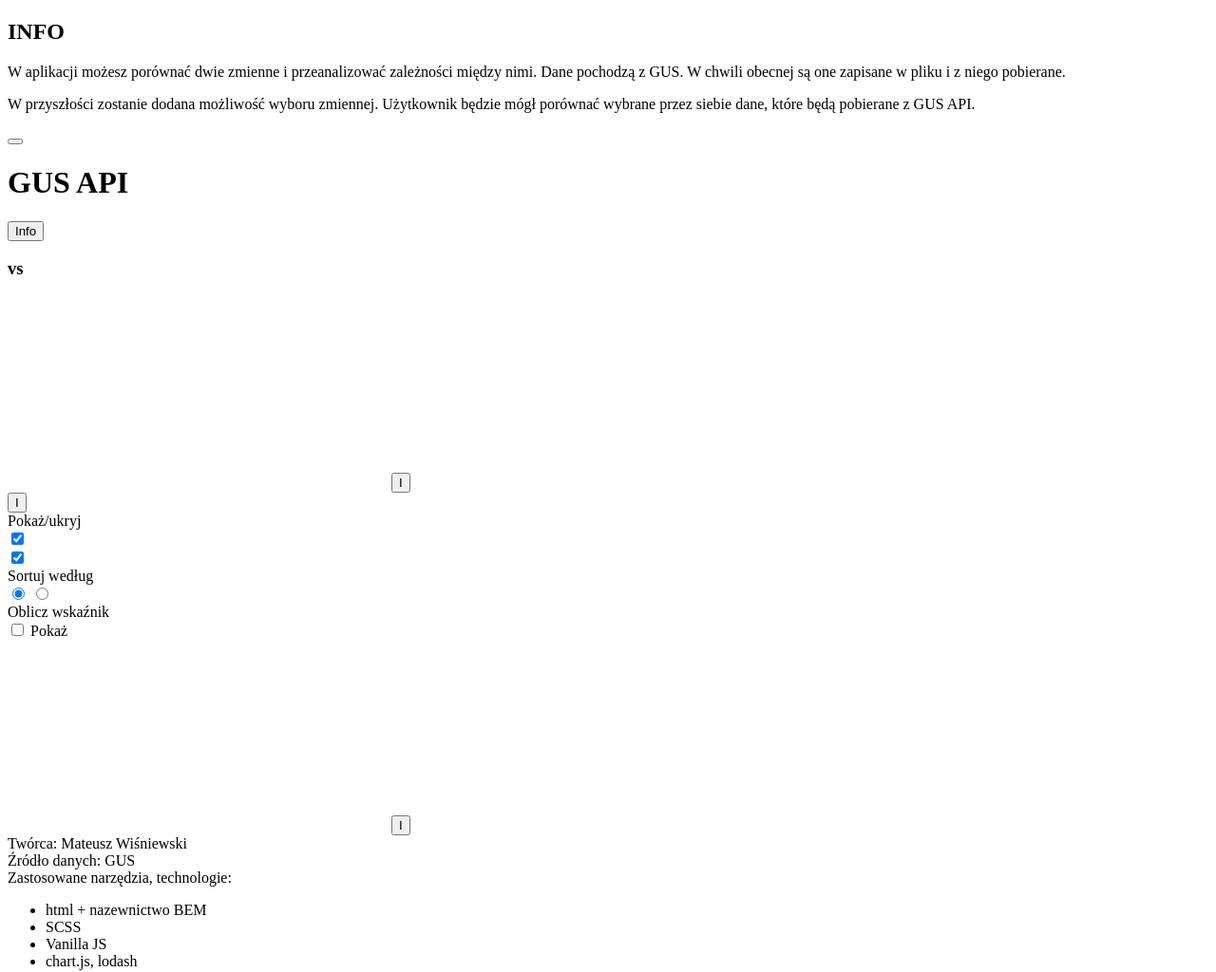
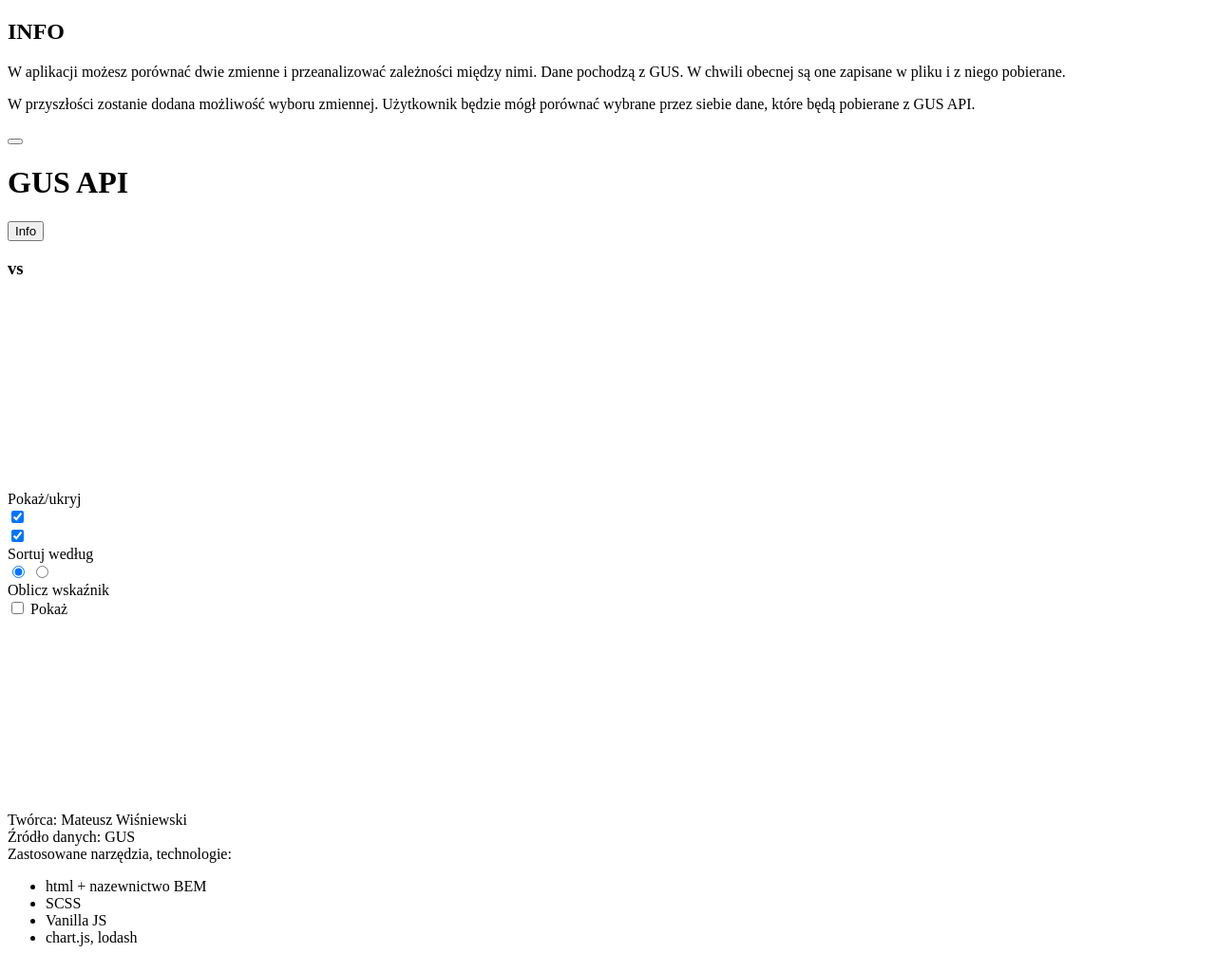
Before and after one commit to mwisniewski1991/gusapi, a website: page src/index.html in a window 1280 px wide. Shown: the whole page at 95% size. Drawn offline with Linux system fonts and the light colour scheme.

Commit message:
Info button
Hide info buttons. Right now resign with this idea.

```diff
--- a/src/index.html
+++ b/src/index.html
@@ -57,15 +57,12 @@
         <div class="section__box">
 
             <div class="section__chartBox section__chartBox--short">
-                <canvas id="versusBarChart__chart" width="400" height="200">
-
-                </canvas>
-                <button class="button button--circle button--versusBarChart">I</button>
+                <canvas id="versusBarChart__chart" width="400" height="200"></canvas>
+                <!-- <button class="button button--circle button--versusBarChart">I</button> -->
             </div>
 
             <div class="section__ctrl versusBarChartCtrl">
 
-                <button class="button button--circle button--module">I</button>
 
                 <!-- <div class="section__module">
                     <div>
@@ -81,6 +78,7 @@
                 <div class="section__module">
 
                     <span class="section__text">Pokaż/ukryj</span>
+                    <!-- <button class="button button--circle button--module">I</button> -->
 
                     <div class="versusBarChartCtrl__optionsBox">
                         <div class="checkboxBox">
@@ -125,7 +123,8 @@
                 </div>
 
                 <div class="section__module">
-                    <span class="section__text"> Oblicz wskaźnik </span>
+
+                    <span class="section__text">Oblicz wskaźnik</span>
 
                     <div class="versusBarChartCtrl__optionsBox versusBarChartCtrl__optionsBox--special">
 
@@ -150,7 +149,7 @@
         <div class="section__box">
             <div class="section__chartBox section__chartBox--long">
                 <canvas id="scatterChart__chart" width="400" height="200"></canvas>
-                <button class="button button--circle button--scatterChart">I</button>
+                <!-- <button class="button button--circle button--scatterChart">I</button> -->
             </div>
         </div>
 
--- a/src/styles/_components.scss
+++ b/src/styles/_components.scss
@@ -12,14 +12,18 @@
     background-size: 400%;
     animation: buttonSliding 7s ease-in-out infinite;
 
+    &__image{
+        z-index: 10;
+        color: #f7f8f8;
+    }
 
     &--square{
         border-radius: 10%;
     }
 
     &--circle{
-        width: 30px;
-        height: 30px;
+        width: 25px;
+        height: 25px;
         border-radius: 50%;
     }
 
@@ -32,7 +36,7 @@
     &--module{
         position: absolute;
         top: 0;
-        right: 0;
+        right: 0px;
     }
 
     &--scatterChart{
```
Lines whose indentation alone changed are shown as unchanged.
